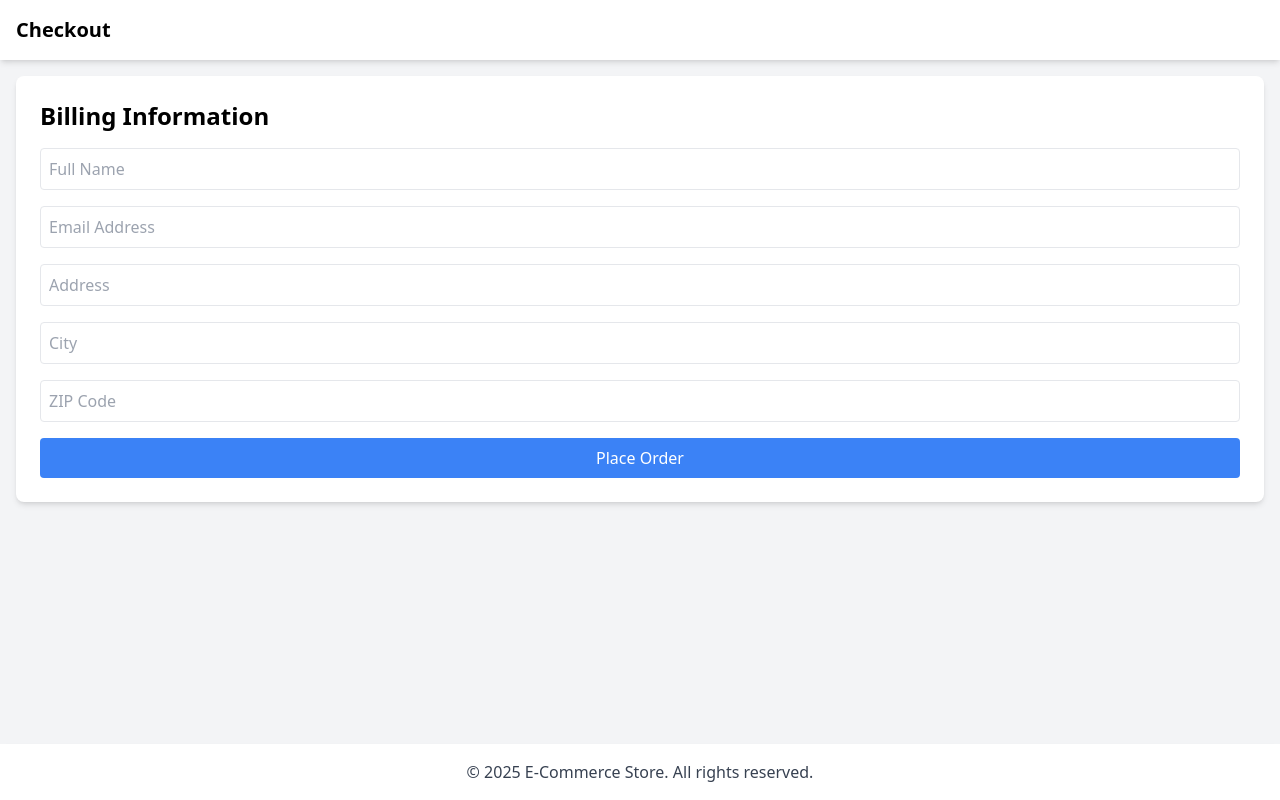
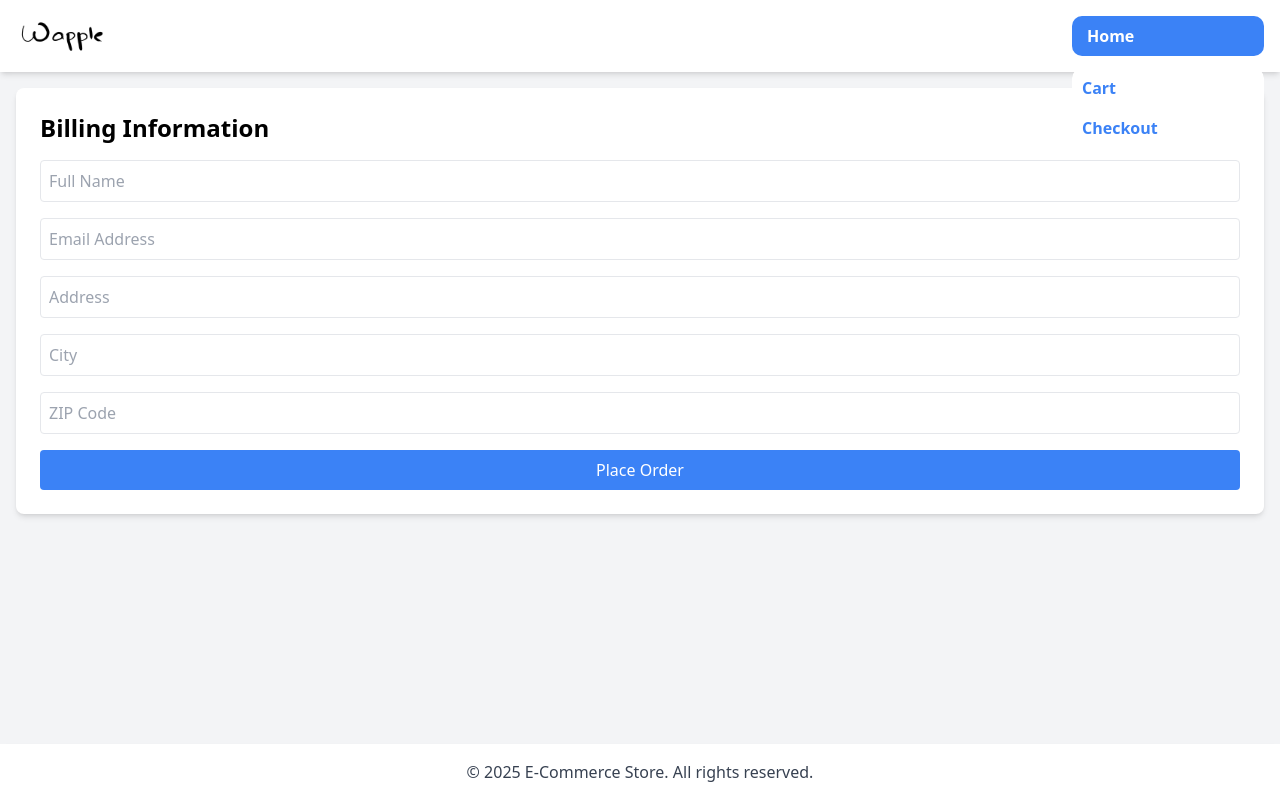
Before and after one commit to VariableThe/E-commerce-site-hosting, a plain HTML site: page checkout.html in a window 1280 px wide. Drawn offline with nearby package versions, Linux system fonts and the light colour scheme.

Commit message:
Updating some css and nav bar plus checkout

```diff
--- a/checkout.html
+++ b/checkout.html
@@ -3,12 +3,87 @@
 <head>
     <meta charset="UTF-8">
     <meta name="viewport" content="width=device-width, initial-scale=1.0">
-    <title>Checkout</title>
+    <title>E-Commerce Store</title>
+    <link rel="stylesheet" href="./index.css">
     <script src="https://cdn.tailwindcss.com"></script>
+    <style>
+        .main > .inp { display: none; }
+        .main {
+            font-weight: 800;
+            color: white;
+            background-color: #3b82f6;
+            padding: 3px 15px;
+            border-radius: 10px;
+            display: flex;
+            align-items: center;
+            height: 2.5rem;
+            width: 12rem;
+            position: relative;
+            cursor: pointer;
+            justify-content: space-between;
+        }
+        .arrow { height: 34%; aspect-ratio: 1; margin-block: auto; display: flex; justify-content: center; transition: all 0.3s; }
+        .arrow::after, .arrow::before {
+            content: "";
+            position: absolute;
+            background-color: white;
+            height: 100%;
+            width: 2.5px;
+            border-radius: 500px;
+            transform-origin: bottom;
+        }
+        .arrow::after { transform: rotate(35deg) translateX(-0.5px); }
+        .arrow::before { transform: rotate(-35deg) translateX(0.5px); }
+        .main > .inp:checked + .arrow { transform: rotateX(180deg); }
+        .menu-container {
+            display: flex;
+            flex-direction: column;
+            background-color: white;
+            color: #3b82f6;
+            border-radius: 10px;
+            position: absolute;
+            width: 100%;
+            left: 0;
+            top: 130%;
+            overflow: hidden;
+            clip-path: inset(0% 0% 0% 0% round 10px);
+            transition: all 0.4s;
+        }
+        .menu-list {
+            --delay: 0.4s;
+            --trdelay: 0.15s;
+            padding: 8px 10px;
+            border-radius: inherit;
+            transition: background-color 0.2s 0s;
+            position: relative;
+            transform: translateY(30px);
+            opacity: 0;
+        }
+        .menu-list:hover { background-color: rgb(223, 223, 223); }
+        .inp:checked ~ .menu-container { clip-path: inset(10% 50% 90% 50% round 10px); }
+        .inp:not(:checked) ~ .menu-container .menu-list { transform: translateY(0); opacity: 1; }
+    </style>
 </head>
 <body class="bg-gray-100 min-h-screen flex flex-col">
-    <header class="bg-white shadow-md p-4 flex justify-between items-center">
-        <h1 class="text-xl font-bold">Checkout</h1>
+
+    <!-- Header Section -->
+    <header class="bg-white shadow-md p-4 flex justify-between items-center relative z-50">
+        <img src="resources/Wapple logo.png" alt="E-Commerce Store Logo" class="h-10">
+        <nav>
+            <label class="main">
+                Home
+                <input class="inp" type="checkbox" />
+                <div class="bar">
+                    <span class="top bar-list"></span>
+                    <span class="middle bar-list"></span>
+                    <span class="bottom bar-list"></span>
+                </div>
+                <section class="menu-container">
+                    <a href="cart.html" class="menu-list">Cart</a>
+                    <a href="checkout.html" class="menu-list">Checkout</a>
+                </section>
+            </label>
+        </nav>
     </header>
     <main class="container mx-auto p-4 flex-grow">
         <section class="bg-white shadow-md rounded-lg p-6">
```
Also changed, not shown: cart.html (+74 -3 lines).
